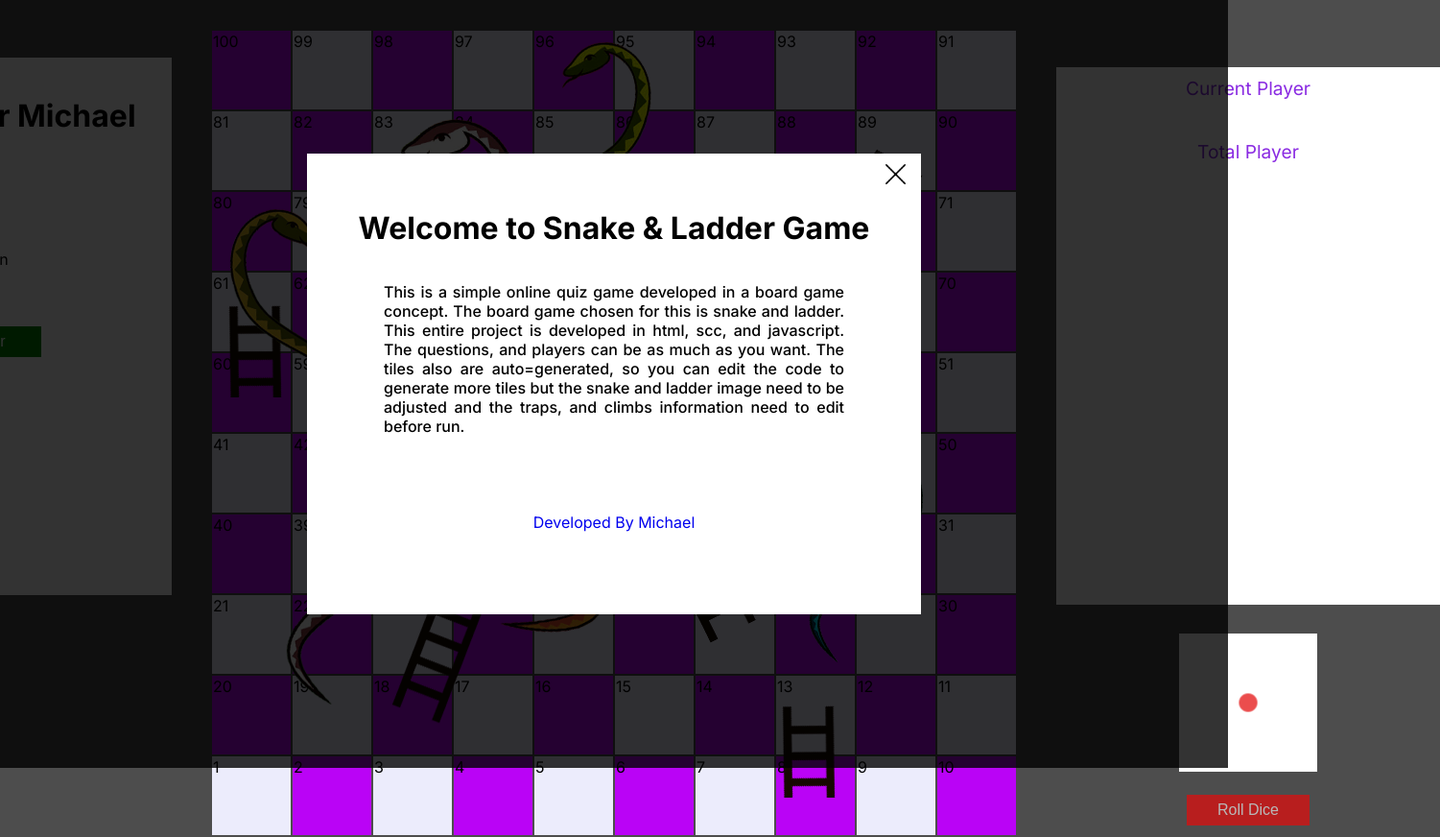
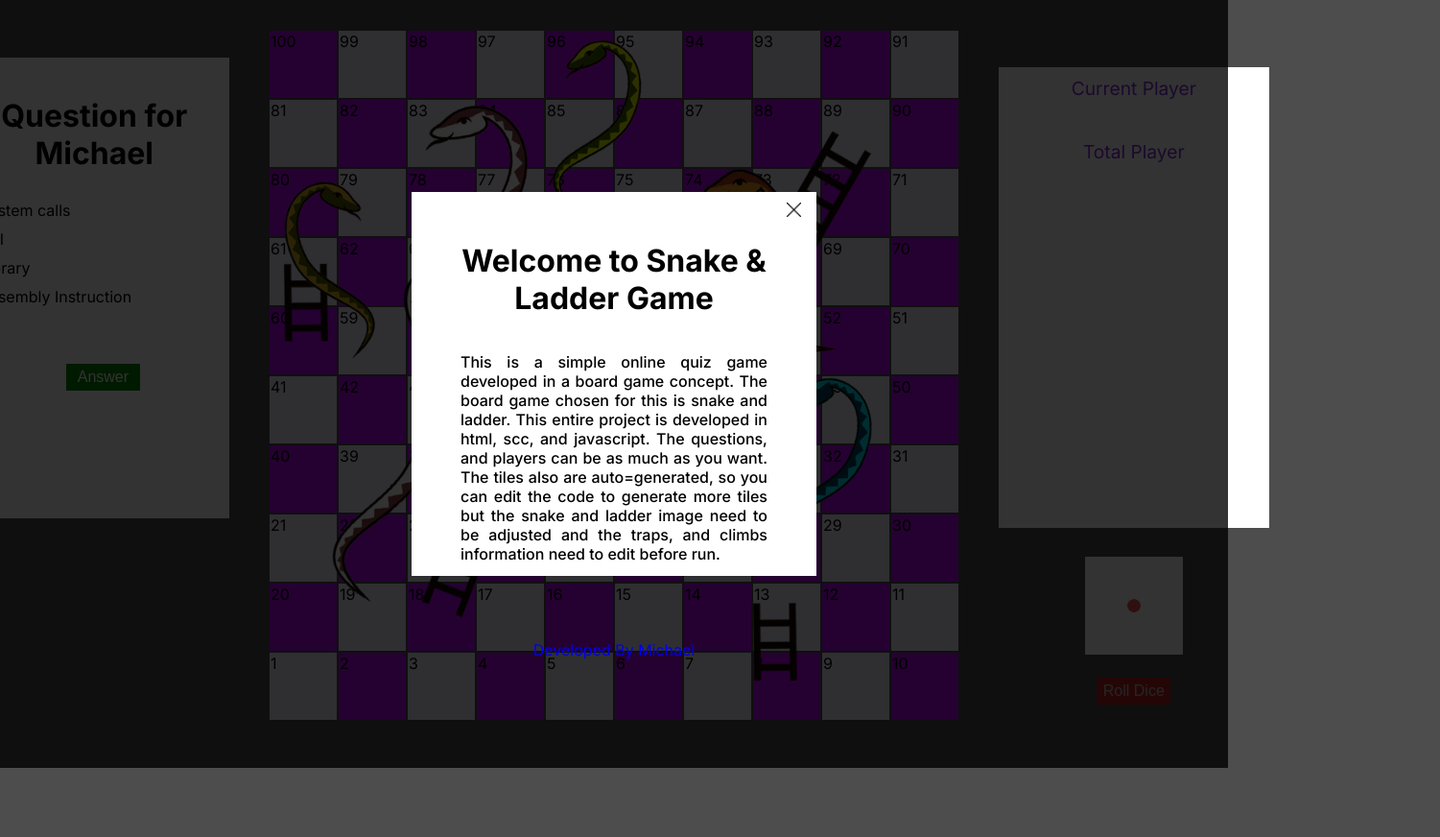
Before and after one commit to MichaelDepp/snake-ladder, a plain HTML site: page index.html in a window 1280 px wide. Shown: the whole page at 96% size, 1501 px wide, since content can reach past the window. After the commit the page ends 800 px from the top, so only its background shows below. Drawn offline with Linux system fonts and the light colour scheme.

Commit message:
third update

```diff
--- a/styles/style.scss
+++ b/styles/style.scss
@@ -27,8 +27,8 @@ body {
     align-items: center;
     justify-content: center;
     .small-box {
-        width: 25em;
-        height: 35em;
+        width: 22vw;
+        height: 60vh;
         margin-top: 60px;
         margin-right: 40px;
         background: white;
@@ -73,8 +73,8 @@ body {
                 text-align: center;
                 margin-top: 50px;
                 #answer-btn {
-                    width: 8em;
-                    height: 2em;
+                    width: 6vw;
+                    height: 3.5vh;
                     font-size: $smalltext;
                     color: white;
                     background-color: green;
@@ -112,7 +112,7 @@ body {
 }
 
 #forgithub {
-    width: 30em;
+    width: 25vw;
     text-align: justify;
     font-weight: 500;
     margin-bottom: 80px;
@@ -132,8 +132,8 @@ body {
     background-color: rgba(0,0,0,0.8);
 
     .small-box {
-        width: 40em;
-        height: 30em;
+        width: 33vw;
+        height: 50vh;
         background: white;
 
         a {
@@ -163,7 +163,7 @@ body {
                 overflow: hidden;
                 outline:none;
                 img {
-                    width: 1.6em;
+                    width: 1.2vw;
                 }
             }
         }
@@ -226,8 +226,8 @@ body {
 
 #start-btn {
 
-    width: 8em;
-    height: 2em;
+    width: 6vw;
+    height: 3.5vh;
     font-size: $smalltext;
     margin-top: 20px;
     color: white;
@@ -249,8 +249,8 @@ body {
         padding-top: 10px;
         justify-content: center;
         .player-name {
-            width: 17rem;
-            height: 2rem;
+            width: 15vw;
+            height: 3vh;
             background: $clr3;
             text-align: left;
             padding-top: 5px;
@@ -261,8 +261,8 @@ body {
             }
         }
         .player-posi {
-            width: 3rem;
-            height: 2rem;
+            width: 5vh;
+            height: 3vh;
             background: cyan;
             text-align: center;
             padding-top: 5px;
@@ -329,14 +329,15 @@ body {
     display: block;
     img {
         position: absolute;
+        height: 89vh;
     }
     table {
         td {
             vertical-align: top;
-            min-width: 5em;
-            max-width: 5em;
-            width: 5em;
-            height: 5em;
+            min-width: 8.5vh;
+            max-width: 8.5vh;
+            width: 8.5vh;
+            height: 8.5vh;
             .circleholder {
                 display: flex;
                 justify-content: center;
@@ -407,8 +408,8 @@ body {
     margin-left: 40px;
     .player {
 
-        width: 25em;
-        height: 35em;
+        width: 22vw;
+        height: 60vh;
         background: white;
         overflow: auto;
         .current {
@@ -451,8 +452,8 @@ body {
                 padding-top: 10px;
                 justify-content: center;
                 .player-name {
-                    width: 17rem;
-                    height: 2rem;
+                    width: 15vw;
+                    height: 3vh;
                     background: $clr3;
                     text-align: left;
                     padding-top: 5px;
@@ -463,8 +464,8 @@ body {
                     }
                 }
                 .player-posi {
-                    width: 3rem;
-                    height: 2rem;
+                    width: 5vh;
+                    height: 3vh;
                     background: cyan;
                     text-align: center;
                     padding-top: 5px;
@@ -482,13 +483,13 @@ body {
         text-align: center;
         .dice-box {
             img {
-                width: 9em;
+                width: 8vw;
             }
         }
         .control {
             button {
-                width: 8em;
-                height: 2em;
+                width: 6vw;
+                height: 3.5vh;
                 font-size: $smalltext;
                 margin-top: 20px;
                 color: white;
```
Also changed, not shown: styles/css/style.css, 1 other file.
